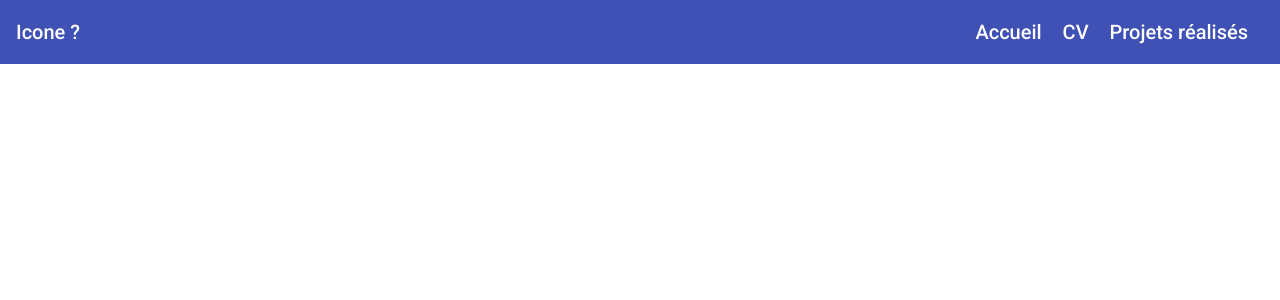
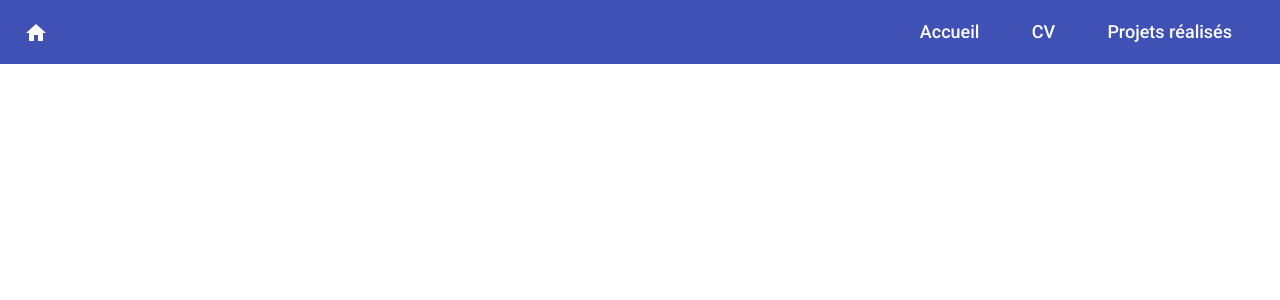
Before and after one commit to adnan974/mon-site-portfolio-front, an Angular app: page / in a window 1280 px wide. Shown: the top 300 px of the page. Built offline with nearby package versions, Linux system fonts and the light colour scheme.

Commit message:
feature: creation d'une navbar

```diff
--- a/src/app/app.component.html
+++ b/src/app/app.component.html
@@ -1,15 +1,25 @@
 <mat-toolbar color="primary" class="navbar">
-  <span>Icone ?</span>
+  <button mat-icon-button >
+    <mat-icon >home</mat-icon>
+  </button>
   <div>
     <span>
-      Accueil
+      <a mat-button>
+        Accueil
+      </a>
     </span>
     <span button>
-      CV
+      <a mat-button>
+        CV
+      </a>
     </span>
-    <span >
-      Projets réalisés
-    </span >
+    <span>
+      <a mat-button>
+        Projets réalisés
+      </a>
+    </span>
   </div>
 </mat-toolbar>
+
+
 <router-outlet></router-outlet>
--- a/src/app/app.component.scss
+++ b/src/app/app.component.scss
@@ -1,7 +1,11 @@
-.navbar{
+.navbar {
     justify-content: space-between;
 }
 
-span{
- padding-right: 1rem;
+span {
+    padding-right: 1rem;
 }
+
+a {
+    font-size: 18px;
+}
```
Also changed, not shown: src/app/app.module.ts (+9 -4 lines).
